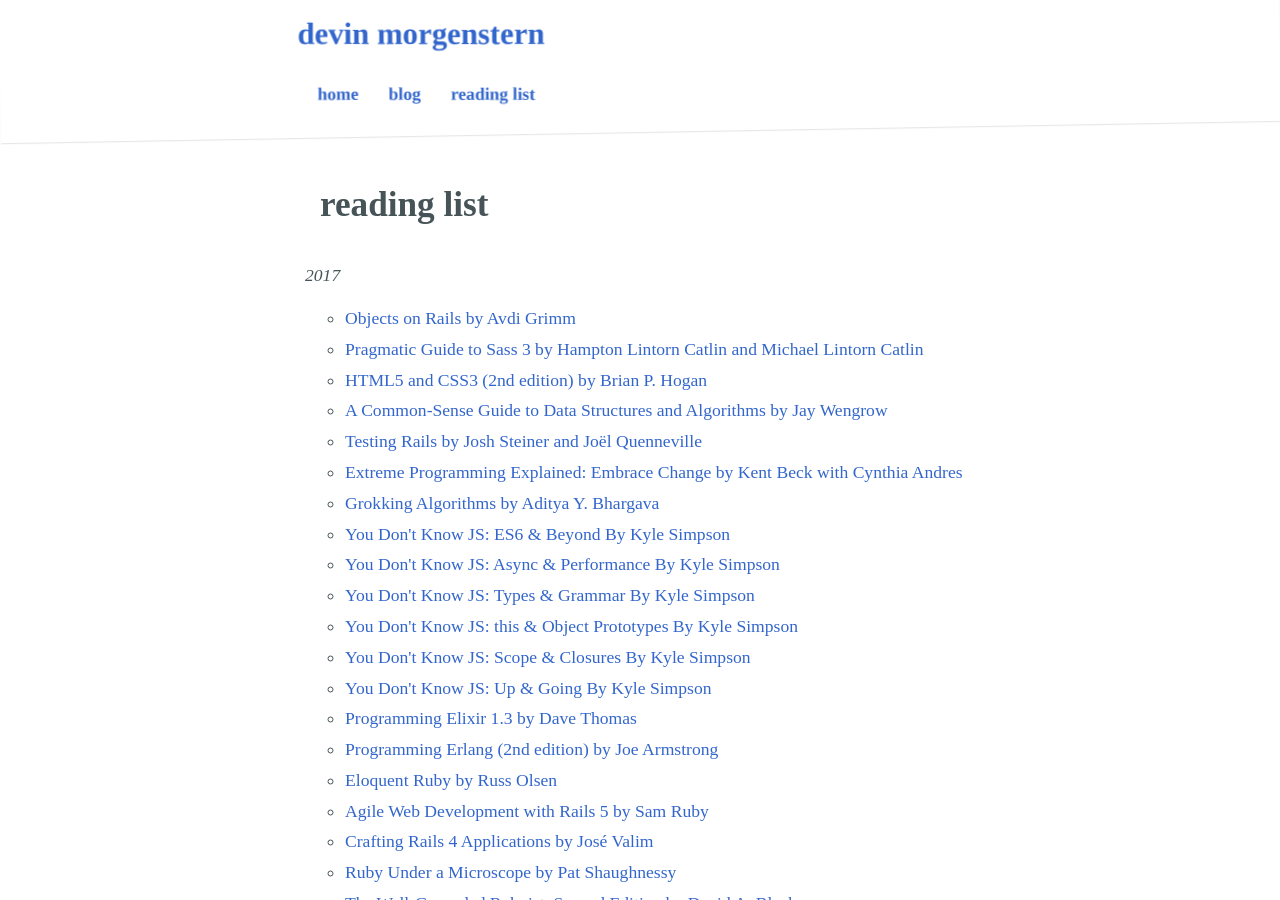
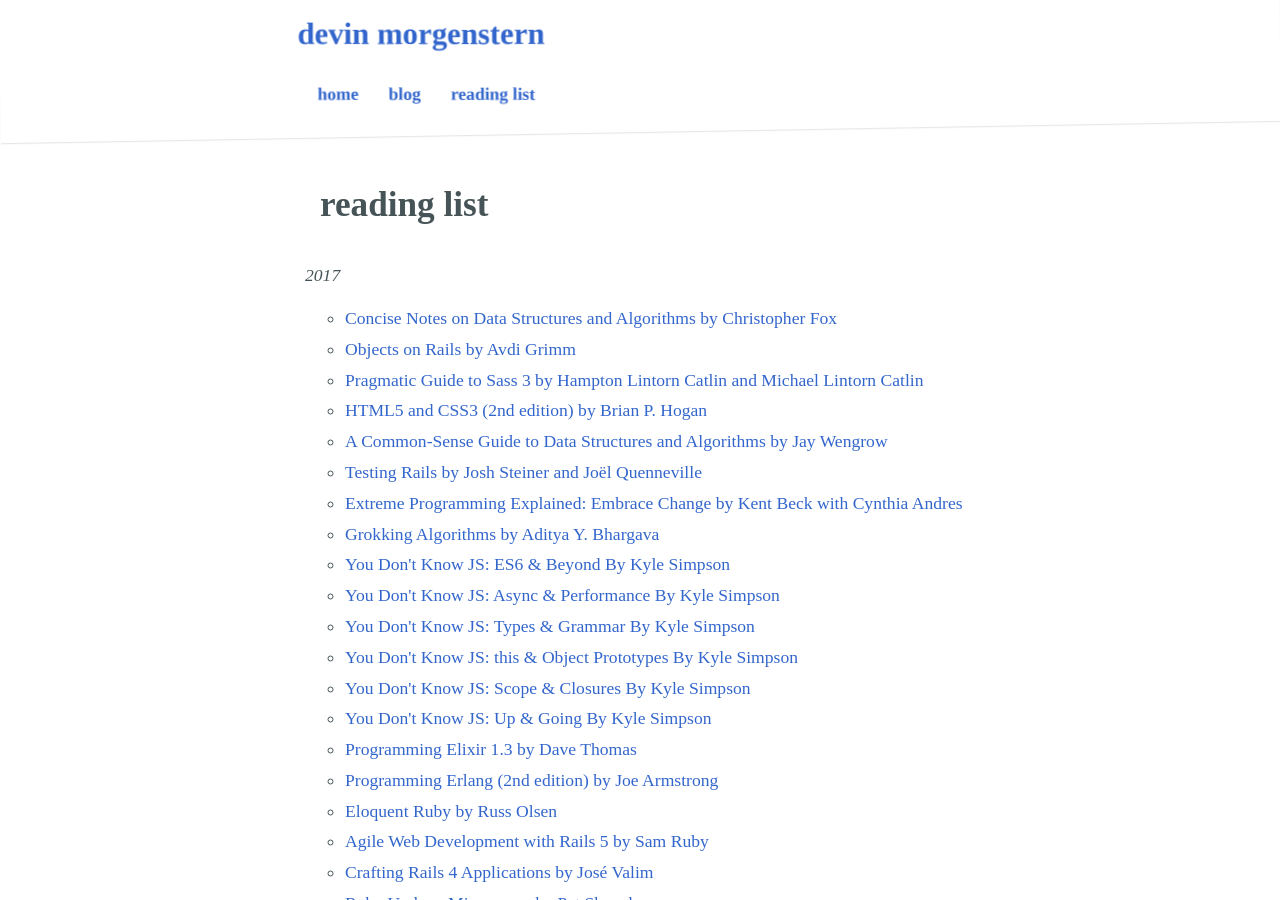
Before and after one commit to devinrm/devinrm.github.io, a Jekyll site: the page built from _pages/01_reading-list.html, in a window 1280 px wide and 900 px high. Built offline with Jekyll 4.4.1, drawn with Linux system fonts in a browser that asks for light colours; some web fonts are replaced.

Commit message:
Add latest book

```diff
--- a/_pages/01_reading-list.html
+++ b/_pages/01_reading-list.html
@@ -10,6 +10,11 @@ permalink: /reading-list/
 <section>
   <em>2017</em>
   <ul class="books">
+    <li>
+      <a href="https://w3.cs.jmu.edu/spragunr/CS240_F12/ConciseNotes.pdf">
+        Concise Notes on Data Structures and Algorithms by Christopher Fox
+      </a>
+    </li>
     <li>
       <a href="http://objectsonrails.com/">
         Objects on Rails by Avdi Grimm
```
